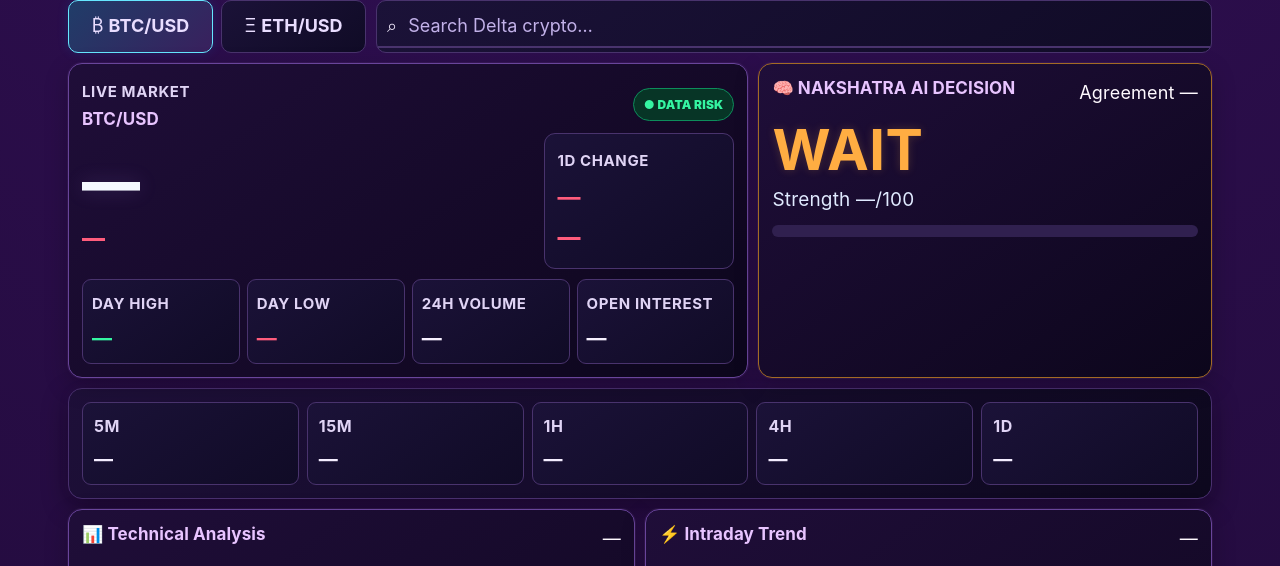
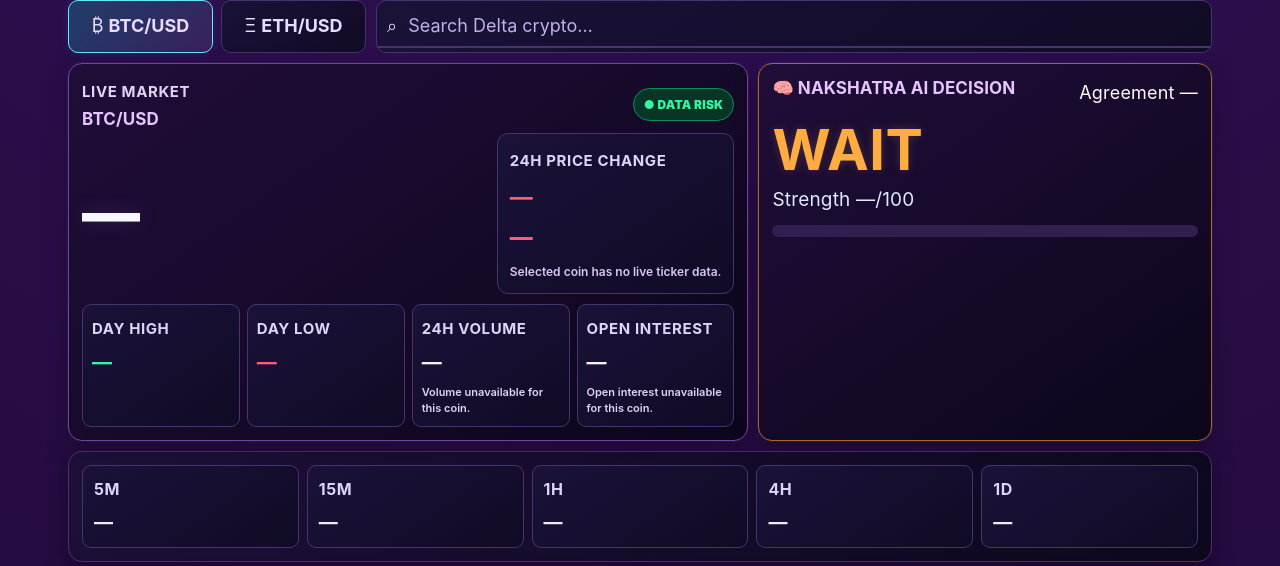
Before and after one commit to ansh9999999/NAKSHATRA-AI-CRYPTO, a FastAPI app: page / in a window 1280 px wide. Shown: the part 120-686 px from the top of the page. Run offline with FastAPI, Linux system fonts and the light colour scheme; data that the repository does not hold is empty.

Commit message:
Add files via upload

```diff
--- a/templates/dashboard.html
+++ b/templates/dashboard.html
@@ -3,7 +3,7 @@
 <head>
 <meta charset="utf-8"><meta name="viewport" content="width=device-width,initial-scale=1,viewport-fit=cover">
 <title>NAKSHATRA AI v4.0</title>
-<link rel="stylesheet" href="/static/style.css?v=6.7.0">
+<link rel="stylesheet" href="/static/style.css?v=6.9.0">
 </head>
 <body><div class="container">
 <header class="topbar">
@@ -18,8 +18,8 @@
 <section class="hero-grid-main">
   <section class="card market-hero">
     <div class="section-head"><div><span class="eyebrow">LIVE MARKET</span><h2 id="marketSymbol">BTC/USD</h2></div><span id="dataState" class="live-pill">● LIVE</span></div>
-    <div class="price-line"><div><div id="price" class="price">—</div><div id="change" class="change">—</div></div><div class="day-change"><small>1D CHANGE</small><b id="dayChange">—</b><span id="dayChangePct">—</span></div></div>
-    <div class="market-row"><div><small>DAY HIGH</small><b id="dayHigh">—</b></div><div><small>DAY LOW</small><b id="dayLow">—</b></div><div><small>24H VOLUME</small><b id="dayVolume">—</b></div><div><small>OPEN INTEREST</small><b id="openInterest">—</b></div></div>
+    <div class="price-line"><div><div id="price" class="price">—</div><div id="change" class="change" hidden>—</div></div><div class="day-change"><small>24H PRICE CHANGE</small><b id="dayChange">—</b><span id="dayChangePct">—</span><small id="dayChangeEffect" class="market-effect">Waiting for 24h change data.</small></div></div>
+    <div class="market-row"><div><small>DAY HIGH</small><b id="dayHigh">—</b></div><div><small>DAY LOW</small><b id="dayLow">—</b></div><div><small>24H VOLUME</small><b id="dayVolume">—</b><small id="volumeEffect" class="market-effect">Volume activity interpretation will appear here.</small></div><div><small>OPEN INTEREST</small><b id="openInterest">—</b><small id="oiEffect" class="market-effect">OI change requires comparable historical snapshots.</small></div></div>
   </section>
   <section class="card decision-card"><div class="section-head"><h2>🧠 NAKSHATRA AI DECISION</h2><span id="agreementMini">Agreement —</span></div><strong id="decision">WAIT</strong><span id="confidence">Strength —/100</span><div class="confidence-bar"><i id="confidenceBar"></i></div></section>
 </section>
```
